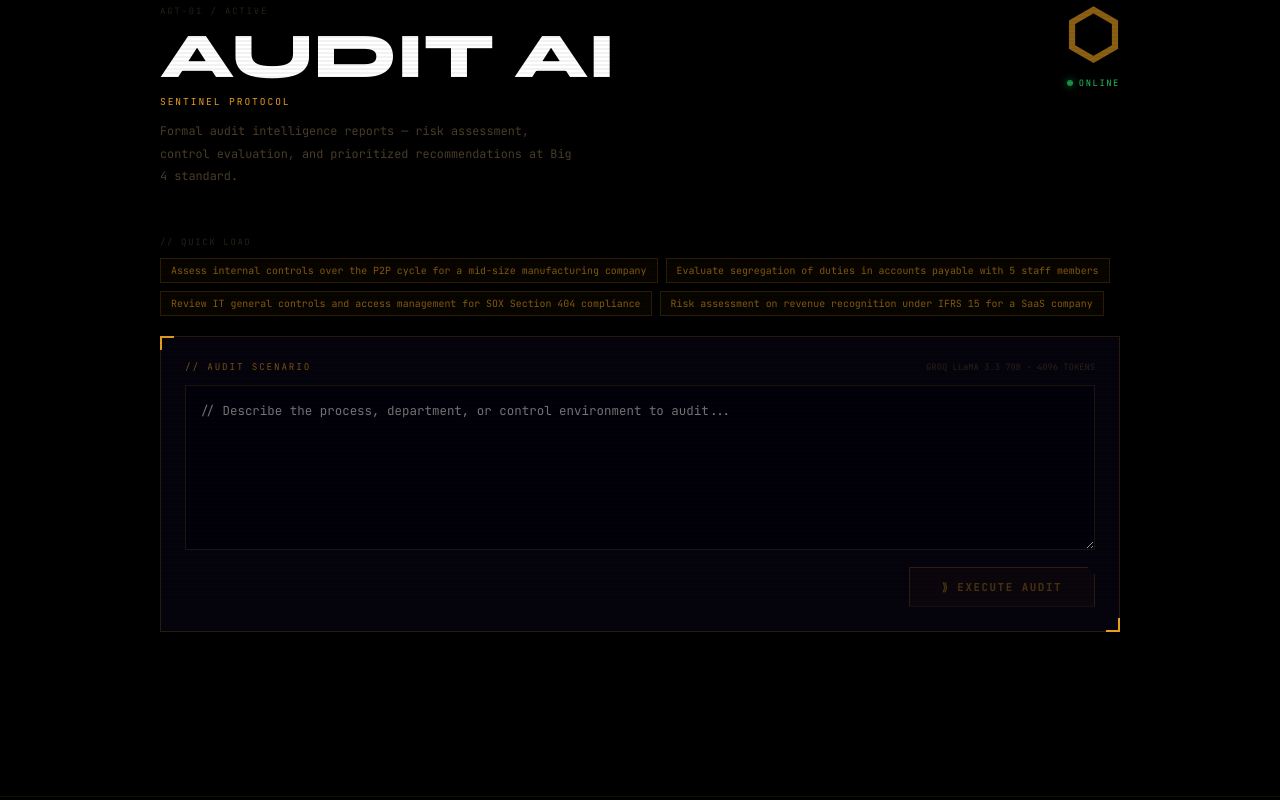
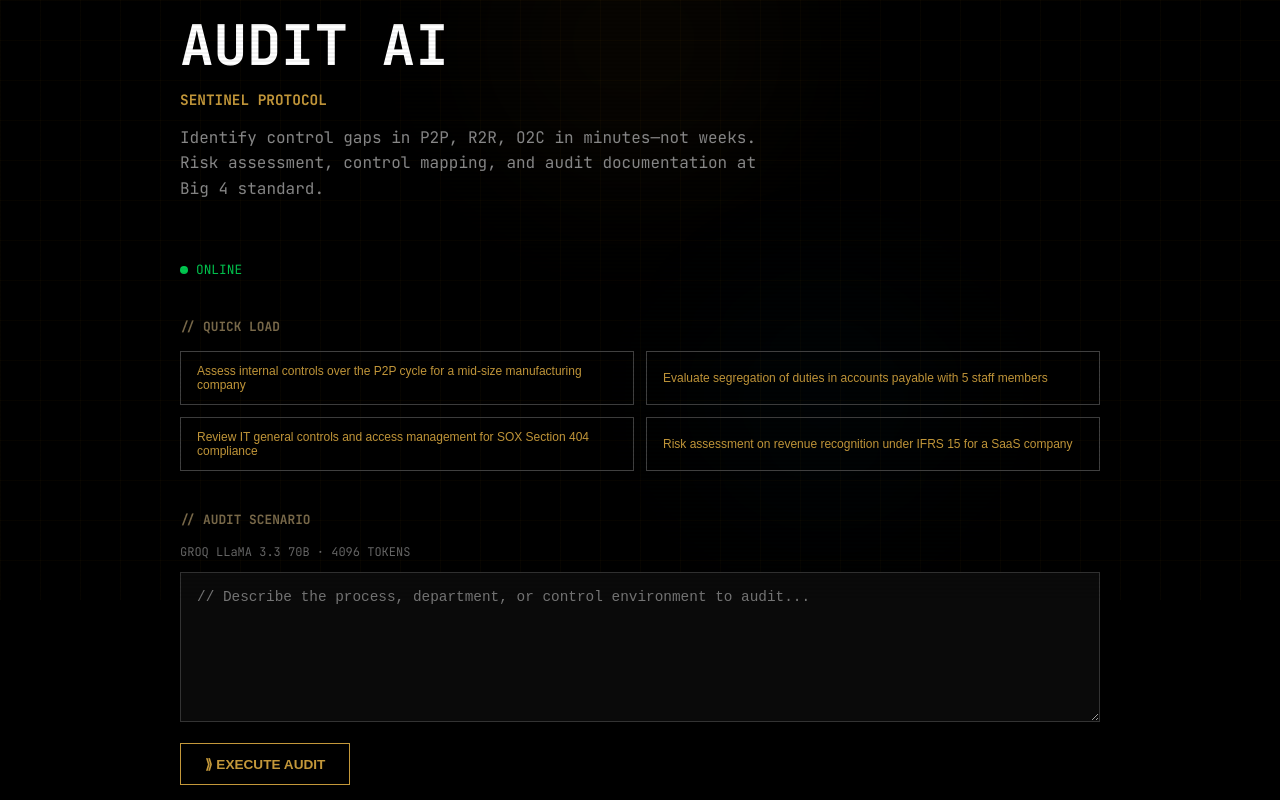
Before and after one commit to marinofecal/skynet-final, a Next.js app: page /tools/audit in a window 1280 px wide. Shown: the part 200-1000 px from the top of the page. Built offline with nearby package versions, Linux system fonts and the light colour scheme.

Commit message:
Update page.jsx

```diff
--- a/app/tools/audit/page.jsx
+++ b/app/tools/audit/page.jsx
@@ -1,26 +1,17 @@
 'use client';
+
 import { useState } from 'react';
 import Link from 'next/link';
-
-const A = '#E8A020';
-const MONO = "'JetBrains Mono', monospace";
-const SYNE = "'Syne', sans-serif";
-
-const QUICK = [
-  'Assess internal controls over the P2P cycle for a mid-size manufacturing company',
-  'Evaluate segregation of duties in accounts payable with 5 staff members',
-  'Review IT general controls and access management for SOX Section 404 compliance',
-  'Risk assessment on revenue recognition under IFRS 15 for a SaaS company',
-];
 
 function parseInline(text) {
   return text
     .replace(/\*\*(.+?)\*\*/g, '<strong style="color:#c4983a">$1</strong>')
-    .replace(/`(.+?)`/g, '<code style="background:rgba(232,160,32,0.1);color:#E8A020;padding:1px 5px">$1</code>');
+    .replace(/\*(.+?)\*/g, '<code style="background:rgba(232,160,20,.1);color:#E8A020;padding:1px">$1</code>');
 }
 
 function ReportRenderer({ text }) {
   if (!text) return null;
+
   const lines = text.split('\n');
   const elements = [];
   let i = 0;
@@ -30,8 +21,9 @@ function ReportRenderer({ text }) {
     const trimmed = line.trim();
 
     if (!trimmed) {
-      elements.push(<div key={'e' + i} style={{ height: '0.5rem' }} />);
-      i++; continue;
+      elements.push(<div key={i} style={{ height: '0.5rem' }} />);
+      i++;
+      continue;
     }
 
     // TABLE
@@ -41,287 +33,297 @@ function ReportRenderer({ text }) {
         tableLines.push(lines[i].trim());
         i++;
       }
-      const rows = tableLines.filter(r => !/^\|[\s\-|]+\|$/.test(r));
-      if (rows.length > 0) {
-        const parsed = rows.map(r =>
-          r.split('|').filter((_, idx, arr) => idx > 0 && idx < arr.length - 1).map(c => c.trim())
-        );
-        const headers = parsed[0];
-        const body = parsed.slice(1);
+
+      const rows = tableLines.map((l) => {
+        return l
+          .split('|')
+          .filter((cell) => cell.trim())
+          .map((cell) => cell.trim());
+      });
+
       elements.push(
-          <div key={'t' + i} style={{ overflowX: 'auto', margin: '16px 0' }}>
-            <table style={{ width: '100%', borderCollapse: 'collapse', fontFamily: MONO, fontSize: '0.72rem' }}>
-              <thead>
-                <tr style={{ borderBottom: '2px solid rgba(232,160,32,0.3)' }}>
-                  {headers.map((h, hi) => (
-                    <th key={hi} style={{ padding: '8px 12px', textAlign: 'left', color: A, fontWeight: 700, letterSpacing: '0.1em', background: 'rgba(232,160,32,0.06)', whiteSpace: 'nowrap' }}>{h}</th>
+        <div key={'t' + i} style={{ display: 'flex', gap: '10px', marginLeft: '8px', marginBottom: '10px' }}>
+          <table style={{ borderCollapse: 'collapse', width: '100%', fontSize: '0.72rem' }}>
+            <tbody>
+              {rows.map((row, idx) => (
+                <tr key={idx} style={{ display: 'flex', gap: '10px', marginBottom: '8px' }}>
+                  {row.map((cell, cellIdx) => (
+                    <td
+                      key={cellIdx}
+                      style={{
+                        padding: '8px 12px',
+                        color: '#d8d8d8',
+                        border: '1px solid #404040',
+                        flex: 1,
+                      }}
+                    >
+                      <span style={{ color: 'A', fontWeight: '700', fontSize: '0.72rem', minWidth: '28px', flex: '0 0 28px' }}>
+                        {trimmed.replace(/[\d+\s\+]/g, '')}
+                      </span>
+                    </td>
                   ))}
-                </tr>
-              </thead>
-              <tbody>
-                {body.map((row, ri) => (
-                  <tr key={ri} style={{ borderBottom: '1px solid rgba(232,160,32,0.07)' }}>
-                    {row.map((cell, ci) => {
-                      const ratingColor = cell === 'High' ? '#ff4444' : cell === 'Medium' ? '#E8A020' : cell === 'Low' ? '#22C55E' : null;
-                      return (
-                        <td key={ci} style={{ padding: '8px 12px', color: ratingColor || '#7a6a4a', background: ri % 2 === 0 ? 'rgba(232,160,32,0.02)' : 'transparent' }}>
-                          {ratingColor
-                            ? <span style={{ padding: '2px 8px', border: '1px solid ' + ratingColor + '40', background: ratingColor + '12', fontWeight: 700 }}>{cell}</span>
-                            : cell}
-                        </td>
-                      );
-                    })}
                 </tr>
               ))}
             </tbody>
           </table>
         </div>
       );
-      }
       continue;
     }
 
-    // NUMBERED SECTION
-    if (/^\d+\.\s+[A-Z]/.test(trimmed)) {
+    // BULLET
+    if (/^[\+\-]\s/.test(trimmed)) {
+      const content = trimmed.replace(/^[\+\-]\s/, '');
       elements.push(
-        <div key={'n' + i} style={{ marginTop: '1.6rem', marginBottom: '0.6rem', display: 'flex', gap: '10px', alignItems: 'baseline' }}>
-          <span style={{ color: A, fontWeight: 700, fontSize: '0.72rem', minWidth: '20px', flexShrink: 0 }}>{trimmed.match(/^\d+/)[0]}.</span>
-          <span style={{ color: '#d4a84a', fontWeight: 700, fontSize: '0.8rem', letterSpacing: '0.08em', borderBottom: '1px solid rgba(232,160,32,0.15)', paddingBottom: '4px', flex: 1 }}>
-            {trimmed.replace(/^\d+\.\s+/, '')}
+        <div key={'n' + i} style={{ display: 'flex', gap: '10px', marginLeft: '8px', marginBottom: '10px' }}>
+          <span style={{ color: 'A', flexShrink: 0, marginTop: '2px', fontSize: '0.65rem' }}>▪</span>
+          <span dangerouslySetInnerHTML={{ __html: parseInline(content) }} />
+        </div>
+      );
+      i++;
+      continue;
+    }
+
+    // SUB-BULLET +
+    if (/^\+\s/.test(trimmed) || /^\s{3,}\+\s/.test(line)) {
+      const content = trimmed.replace(/^\+\s/, '');
+      elements.push(
+        <div key={'s' + i} style={{ display: 'flex', gap: '8px', marginLeft: '28px', marginBottom: '8px' }}>
+          <span style={{ color: 'rgba(232,160,32,0.35)', flexShrink: 0, marginTop: '2px', fontSize: '0.6rem', marginTop: '2px', letterSpacing: '1px' }}>
+            ▴
+          </span>
+          <span dangerouslySetInnerHTML={{ __html: parseInline(content) }} />
+        </div>
+      );
+      i++;
+      continue;
+    }
+
+    // FINDING header
+    if (/^(FINDING|RISK|CONTROL|AUDIT|PROCESS)/.test(trimmed)) {
+      const content = trimmed;
+      elements.push(
+        <div key={'n' + i} style={{ display: 'flex', gap: '10px', marginLeft: '8px', marginBottom: '8px' }}>
+          <span style={{ color: '#7a6a4a', fontWeight: '700', fontSize: '0.8rem', minWidth: '80px', flex: '0 0 80px' }}>
+            {trimmed.replace(/\s\+.*/, '')}
           </span>
         </div>
       );
-      i++; continue;
+      i++;
+      continue;
     }
 
-    // ## HEADING
-    if (/^#{1,3}\s/.test(trimmed)) {
+    // Default paragraph
     elements.push(
-        <div key={'h' + i} style={{ marginTop: '1.4rem', marginBottom: '0.5rem', color: '#d4a84a', fontWeight: 700, fontSize: '0.8rem', borderBottom: '1px solid rgba(232,160,32,0.12)', paddingBottom: '4px' }}>
-          {trimmed.replace(/^#+\s+/, '')}
-        </div>
-      );
-      i++; continue;
-    }
-
-    // CAPS BLOCK
-    if (/^(CONCLUSION|EXECUTIVE SUMMARY|AUDIT INTELLIGENCE REPORT|AUDIT OPINION)/i.test(trimmed) && trimmed === trimmed.toUpperCase()) {
-      elements.push(
-        <div key={'c' + i} style={{ marginTop: '1.6rem', padding: '12px 16px', background: 'rgba(232,160,32,0.07)', borderLeft: '3px solid ' + A, color: '#d4a84a', fontWeight: 700, fontSize: '0.76rem', letterSpacing: '0.12em' }}>
-          {trimmed}
-        </div>
-      );
-      i++; continue;
-    }
-
-    // BULLET
-    if (/^[•\-\*]\s/.test(trimmed)) {
-      const content = trimmed.replace(/^[•\-\*]\s+/, '');
-      elements.push(
-        <div key={'b' + i} style={{ display: 'flex', gap: '10px', marginLeft: '8px', marginBottom: '3px', alignItems: 'flex-start' }}>
-          <span style={{ color: A, flexShrink: 0, marginTop: '2px', fontSize: '0.65rem' }}>▸</span>
-          <span style={{ color: '#7a6a4a' }} dangerouslySetInnerHTML={{ __html: parseInline(content) }} />
-        </div>
-      );
-      i++; continue;
-    }
-
-    // SUB-BULLET +
-    if (/^\+\s/.test(trimmed) || /^\s{3,}[-•]/.test(line)) {
-      const content = trimmed.replace(/^[\+\-•]\s+/, '');
-      elements.push(
-        <div key={'s' + i} style={{ display: 'flex', gap: '8px', marginLeft: '28px', marginBottom: '3px', alignItems: 'flex-start' }}>
-          <span style={{ color: 'rgba(232,160,32,0.35)', flexShrink: 0, fontSize: '0.6rem', marginTop: '3px' }}>·</span>
-          <span style={{ color: '#5a4d30', fontSize: '0.75rem' }} dangerouslySetInnerHTML={{ __html: parseInline(content) }} />
-        </div>
-      );
-      i++; continue;
-    }
-
-    // FINDING header
-    if (/^(finding\s+\d+|▸\s*finding)/i.test(trimmed)) {
-      elements.push(
-        <div key={'f' + i} style={{ marginTop: '1rem', marginBottom: '4px', padding: '6px 12px', background: 'rgba(232,160,32,0.05)', borderLeft: '2px solid rgba(232,160,32,0.4)', color: '#c4983a', fontWeight: 700, fontSize: '0.74rem' }}
-          dangerouslySetInnerHTML={{ __html: parseInline(trimmed) }} />
-      );
-      i++; continue;
-    }
-
-    // DEFAULT
-    elements.push(
-      <p key={'p' + i} style={{ color: '#7a6a4a', marginBottom: '3px' }}
-        dangerouslySetInnerHTML={{ __html: parseInline(trimmed) }} />
+      <p
+        key={'p' + i}
+        style={{
+          fontSize: '0.85rem',
+          lineHeight: '1.6',
+          marginBottom: '12px',
+          color: '#b8b8b8',
+          margin: '0 0 12px 0',
+        }}
+        dangerouslySetInnerHTML={{
+          __html: parseInline(content),
+        }}
+      />
     );
     i++;
   }
 
-  return <div style={{ fontFamily: MONO, fontSize: '0.78rem', lineHeight: 1.9 }}>{elements}</div>;
+  return (
+    <div>
+      {elements.map((el) => el)}
+    </div>
+  );
 }
 
-export default function AuditBot() {
-  const [input, setInput] = useState('');
+export default function AuditPage() {
+  const [loading, setLoading] = useState(false);
   const [response, setResponse] = useState('');
-  const [loading, setLoading] = useState(false);
+  const [error, setError] = useState('');
+
+  const quickLoads = [
+    'Assess internal controls over the P2P cycle for a mid-size manufacturing company',
+    'Evaluate segregation of duties in accounts payable with 5 staff members',
+    'Review IT general controls and access management for SOX Section 404 compliance',
+    'Risk assessment on revenue recognition under IFRS 15 for a SaaS company',
+  ];
+
+  const handleQuickLoad = (text) => {
+    document.querySelector('textarea').value = text;
+  };
 
   const handleSubmit = async (e) => {
     e.preventDefault();
-    if (!input.trim() || loading) return;
+    const textarea = document.querySelector('textarea');
+    const input = textarea.value.trim();
+
+    if (!input) {
+      setError('Please describe an audit scenario');
+      return;
+    }
+
     setLoading(true);
+    setError('');
     setResponse('');
+
     try {
-      const res = await fetch('/api/bot', {
+      const res = await fetch('/api/bot/route', {
         method: 'POST',
         headers: { 'Content-Type': 'application/json' },
-        body: JSON.stringify({
-          systemPrompt: `You are a Big 4 senior internal audit partner with 20+ years of experience in GRC, SOX, COSO 2013, IIA Standards, and enterprise risk management.
+        body: JSON.stringify({ prompt: input, bot: 'audit' }),
+      });
 
-Produce a formal AUDIT INTELLIGENCE REPORT using this EXACT structure:
+      if (!res.ok) throw new Error('Failed to execute audit');
 
-EXECUTIVE SUMMARY
-2-3 sentences summarizing overall risk posture and key findings.
+      const reader = res.body.getReader();
+      const decoder = new TextDecoder();
+      let text = '';
 
-1. SCOPE & METHODOLOGY
-• Audit universe covered
-• Standards applied (COSO, IIA, SOX, ISO 31000)
-• Assessment approach
-
-2. RISK ASSESSMENT MATRIX
-Use a markdown table with these exact columns:
-| Risk Name | Likelihood | Impact | Rating |
-| --- | --- | --- | --- |
-Include minimum 5 risks. Use only High, Medium, or Low.
-
-3. CONTROL ENVIRONMENT EVALUATION
-• Preventive controls: status and gaps
-• Detective controls: status and gaps
-• Corrective controls: recommendations
-
-4. KEY AUDIT FINDINGS
-For each finding use exactly:
-▸ Finding [N]: [Title]
-+ Condition: [what exists]
-+ Criteria: [what standard requires]
-+ Cause: [root cause]
-+ Effect: [business impact]
-Include minimum 4 findings.
-
-5. REGULATORY & COMPLIANCE CONSIDERATIONS
-• Applicable regulations
-• Compliance gaps identified
-
-6. PRIORITIZED RECOMMENDATIONS
-• Priority 1 (Immediate — 0-30 days): [action]
-• Priority 2 (Short-term — 30-90 days): [action]
-• Priority 3 (Medium-term — 90-180 days): [action]
-
-CONCLUSION
-Overall audit opinion: Satisfactory / Needs Improvement / Unsatisfactory. Include next steps.
-
-Minimum 600 words. Be specific and professional.`,
-          prompt: 'Conduct a formal internal audit assessment for:\n\n' + input,
-        }),
-      });
-      const data = await res.json();
-      setResponse(data.result);
-    } catch {
-      setResponse('ERROR: Connection failed. Please retry.');
+      while (true) {
+        const { done, value } = await reader.read();
+        if (done) break;
+        text += decoder.decode(value);
+        setResponse(text);
+      }
+    } catch (err) {
+      setError(err.message || 'An error occurred');
     } finally {
       setLoading(false);
     }
   };
 
   return (
-    <div style={{ minHeight: '100vh', background: '#000', padding: '60px 24px' }}>
-      <div style={{ maxWidth: '960px', margin: '0 auto' }}>
-
-        <Link href="/" style={{ fontFamily: MONO, fontSize: '0.6rem', letterSpacing: '0.2em', color: 'rgba(232,160,32,0.4)', textDecoration: 'none', display: 'inline-block', marginBottom: '40px' }}>
+    <main style={{ padding: '60px 40px', maxWidth: '1000px', margin: '0 auto' }}>
+      {/* Back Link */}
+      <Link href="/">
+        <a style={{ color: '#7a6a4a', textDecoration: 'none', marginBottom: '40px', display: 'inline-block' }}>
           ← RETURN TO BASE
+        </a>
       </Link>
 
-        <div style={{ display: 'flex', justifyContent: 'space-between', alignItems: 'flex-start', marginTop: '24px', marginBottom: '48px' }}>
-          <div>
-            <div style={{ fontFamily: MONO, fontSize: '0.55rem', letterSpacing: '0.22em', color: '#2a2218', marginBottom: '10px' }}>AGT-01 / ACTIVE</div>
-            <h1 style={{ fontFamily: SYNE, fontWeight: 800, fontSize: 'clamp(2.5rem, 5vw, 4rem)', color: '#fff', lineHeight: 0.95, marginBottom: '8px' }}>AUDIT AI</h1>
-            <div style={{ fontFamily: MONO, fontSize: '0.6rem', letterSpacing: '0.2em', color: A, marginBottom: '12px' }}>SENTINEL PROTOCOL</div>
-            <p style={{ fontFamily: MONO, fontSize: '0.74rem', color: '#4a3d2a', maxWidth: '420px', lineHeight: 1.9 }}>
-              Formal audit intelligence reports — risk assessment, control evaluation, and prioritized recommendations at Big 4 standard.
+      {/* Header */}
+      <div style={{ marginBottom: '60px' }}>
+        <p style={{ color: '#7a6a4a', fontSize: '0.8rem', marginBottom: '8px' }}>AGT-01 / ACTIVE</p>
+        <h1 style={{ fontSize: '3.5rem', fontWeight: '900', margin: '0 0 8px 0', color: '#fff' }}>
+          AUDIT AI
+        </h1>
+        <p style={{ color: '#c4983a', fontSize: '0.9rem', fontWeight: '700', margin: '0 0 16px 0' }}>
+          SENTINEL PROTOCOL
+        </p>
+        <p style={{ color: '#888', fontSize: '1rem', lineHeight: '1.6', maxWidth: '600px', margin: '0' }}>
+          Identify control gaps in P2P, R2R, O2C in minutes—not weeks. Risk assessment, control mapping, and audit documentation at Big 4 standard.
         </p>
       </div>
-          <div style={{ textAlign: 'right' }}>
-            <div style={{ fontFamily: SYNE, fontWeight: 800, fontSize: '4rem', color: A, lineHeight: 1, opacity: 0.6 }}>⬡</div>
-            <div style={{ display: 'flex', alignItems: 'center', gap: '6px', justifyContent: 'flex-end', marginTop: '8px' }}>
-              <div style={{ width: 6, height: 6, borderRadius: '50%', background: '#22C55E', boxShadow: '0 0 8px #22C55E', animation: 'blink 2s ease-in-out infinite' }} />
-              <span style={{ fontFamily: MONO, fontSize: '0.55rem', letterSpacing: '0.18em', color: '#22C55E' }}>ONLINE</span>
-            </div>
-          </div>
+
+      {/* Status Badge */}
+      <div style={{ display: 'flex', alignItems: 'center', gap: '8px', marginBottom: '40px' }}>
+        <span
+          style={{
+            width: '8px',
+            height: '8px',
+            background: '#00c850',
+            borderRadius: '50%',
+            display: 'inline-block',
+          }}
+        ></span>
+        <span style={{ color: '#00c850', fontSize: '0.8rem' }}>ONLINE</span>
       </div>
 
-        <div style={{ marginBottom: '20px' }}>
-          <div style={{ fontFamily: MONO, fontSize: '0.55rem', letterSpacing: '0.2em', color: '#2a2218', marginBottom: '10px' }}>// QUICK LOAD</div>
-          <div style={{ display: 'flex', flexWrap: 'wrap', gap: '8px' }}>
-            {QUICK.map(q => (
-              <button key={q} onClick={() => setInput(q)}
-                style={{ fontFamily: MONO, fontSize: '0.62rem', color: 'rgba(232,160,32,0.55)', border: '1px solid rgba(232,160,32,0.15)', background: 'rgba(232,160,32,0.03)', padding: '5px 10px', cursor: 'pointer', transition: 'all 0.2s' }}
-                onMouseEnter={e => e.target.style.borderColor = 'rgba(232,160,32,0.5)'}
-                onMouseLeave={e => e.target.style.borderColor = 'rgba(232,160,32,0.15)'}>
-                {q}
+      {/* Quick Load */}
+      <div style={{ marginBottom: '40px' }}>
+        <h3 style={{ color: '#7a6a4a', fontSize: '0.8rem', marginBottom: '16px' }}>
+          // QUICK LOAD
+        </h3>
+        <div style={{ display: 'grid', gridTemplateColumns: '1fr 1fr', gap: '12px' }}>
+          {quickLoads.map((load, idx) => (
+            <button
+              key={idx}
+              onClick={() => handleQuickLoad(load)}
+              style={{
+                background: 'transparent',
+                border: '1px solid #404040',
+                color: '#c4983a',
+                padding: '12px 16px',
+                fontSize: '0.75rem',
+                cursor: 'pointer',
+                textAlign: 'left',
+                transition: 'all 0.2s',
+              }}
+              onMouseEnter={(e) => (e.target.style.borderColor = '#c4983a')}
+              onMouseLeave={(e) => (e.target.style.borderColor = '#404040')}
+            >
+              {load}
             </button>
           ))}
         </div>
       </div>
 
-        <div style={{ background: '#05030c', border: '1px solid rgba(232,160,32,0.15)', padding: '24px', marginBottom: '24px', position: 'relative' }}>
-          <div style={{ position: 'absolute', top: -1, left: -1, width: 14, height: 14, borderTop: '2px solid ' + A, borderLeft: '2px solid ' + A }} />
-          <div style={{ position: 'absolute', bottom: -1, right: -1, width: 14, height: 14, borderBottom: '2px solid ' + A, borderRight: '2px solid ' + A }} />
-          <div style={{ display: 'flex', justifyContent: 'space-between', marginBottom: '12px' }}>
-            <span style={{ fontFamily: MONO, fontSize: '0.58rem', letterSpacing: '0.2em', color: 'rgba(232,160,32,0.5)' }}>// AUDIT SCENARIO</span>
-            <span style={{ fontFamily: MONO, fontSize: '0.55rem', color: '#2a2218' }}>GROQ LLaMA 3.3 70B · 4096 TOKENS</span>
-          </div>
-          <form onSubmit={handleSubmit}>
+      {/* Form */}
+      <form onSubmit={handleSubmit} style={{ marginBottom: '40px' }}>
+        <h3 style={{ color: '#7a6a4a', fontSize: '0.8rem', marginBottom: '16px' }}>
+          // AUDIT SCENARIO
+        </h3>
+        <p style={{ color: '#666', fontSize: '0.75rem', marginBottom: '12px' }}>
+          GROQ LLaMA 3.3 70B · 4096 TOKENS
+        </p>
         <textarea
-              value={input}
-              onChange={e => setInput(e.target.value)}
-              rows={6}
           placeholder="// Describe the process, department, or control environment to audit..."
-              style={{ width: '100%', background: '#02010a', border: '1px solid rgba(232,160,32,0.12)', color: A, fontFamily: MONO, fontSize: '0.78rem', padding: '14px', outline: 'none', resize: 'vertical', caretColor: A, lineHeight: 1.8 }}
+          style={{
+            width: '100%',
+            minHeight: '150px',
+            background: '#0a0a0a',
+            border: '1px solid #333',
+            color: '#aaa',
+            padding: '16px',
+            fontSize: '0.9rem',
+            fontFamily: 'monospace',
+            marginBottom: '16px',
+            boxSizing: 'border-box',
+          }}
         />
-            <div style={{ display: 'flex', justifyContent: 'flex-end', marginTop: '12px' }}>
-              <button type="submit" disabled={loading || !input.trim()}
-                style={{ fontFamily: MONO, fontSize: '0.68rem', fontWeight: 700, letterSpacing: '0.14em', padding: '0.75rem 2rem', background: 'rgba(232,160,32,0.1)', color: A, border: ' 1px solid rgba(232,160,32,' + (loading ? '0.2' : '0.5') + ')', cursor: loading ? 'not-allowed' : 'pointer', opacity: !input.trim() ? 0.3 : 1, clipPath: 'polygon(0 0, calc(100% - 8px) 0, 100% 8px, 100% 100%, 0 100%)' }}>
-                {loading ? '// GENERATING REPORT...' : '⟫ EXECUTE AUDIT'}
+        <button
+          type="submit"
+          disabled={loading}
+          style={{
+            background: 'transparent',
+            border: '1px solid #c4983a',
+            color: '#c4983a',
+            padding: '12px 24px',
+            fontSize: '0.85rem',
+            cursor: loading ? 'not-allowed' : 'pointer',
+            fontWeight: '700',
+            opacity: loading ? 0.5 : 1,
+          }}
+        >
+          {loading ? 'EXECUTING...' : '⟫ EXECUTE AUDIT'}
         </button>
-            </div>
       </form>
-        </div>
 
-        {loading && (
-          <div style={{ background: '#05030c', border: '1px solid rgba(232,160,32,0.12)', padding: '28px' }}>
-            <div style={{ fontFamily: MONO, fontSize: '0.6rem', letterSpacing: '0.2em', color: A, marginBottom: '16px' }}>// COMPILING AUDIT REPORT</div>
-            <div style={{ display: 'flex', gap: '4px', alignItems: 'flex-end' }}>
-              {[0,1,2,3,4,5,6].map(i => (
-                <div key={i} style={{ width: '3px', background: A, animation: 'blink 1s ease-in-out ' + (i*0.12) + 's infinite', height: (12+i*4) + 'px', opacity: 0.6 }} />
-              ))}
-              <span style={{ fontFamily: MONO, fontSize: '0.6rem', color: '#3a3020', marginLeft: '12px' }}>PROCESSING — MAY TAKE 15 SECONDS</span>
-            </div>
+      {/* Error */}
+      {error && (
+        <div
+          style={{
+            background: 'rgba(220,53,69,0.1)',
+            border: '1px solid #dc3545',
+            color: '#ff6b6b',
+            padding: '16px',
+            marginBottom: '20px',
+            fontSize: '0.85rem',
+          }}
+        >
+          {error}
         </div>
       )}
 
-        {response && !loading && (
-          <div style={{ background: '#05030c', border: '1px solid rgba(232,160,32,0.15)', overflow: 'hidden' }}>
-            <div style={{ padding: '14px 24px', background: 'rgba(232,160,32,0.04)', borderBottom: '1px solid rgba(232,160,32,0.1)', display: 'flex', justifyContent: 'space-between', alignItems: 'center' }}>
-              <span style={{ fontFamily: MONO, fontSize: '0.6rem', letterSpacing: '0.18em', color: A }}>// AUDIT INTELLIGENCE REPORT</span>
-              <div style={{ display: 'flex', alignItems: 'center', gap: '6px' }}>
-                <div style={{ width: 5, height: 5, borderRadius: '50%', background: '#22C55E' }} />
-                <span style={{ fontFamily: MONO, fontSize: '0.55rem', letterSpacing: '0.15em', color: '#22C55E' }}>COMPLETE</span>
-              </div>
-            </div>
-            <div style={{ padding: '32px 36px' }}>
+      {/* Response */}
+      {response && (
+        <div style={{ background: '#0a0a0a', border: '1px solid #333', padding: '24px' }}>
           <ReportRenderer text={response} />
         </div>
-          </div>
       )}
-
-      </div>
-    </div>
+    </main>
   );
 }
```
Lines whose indentation alone changed are shown as unchanged.
